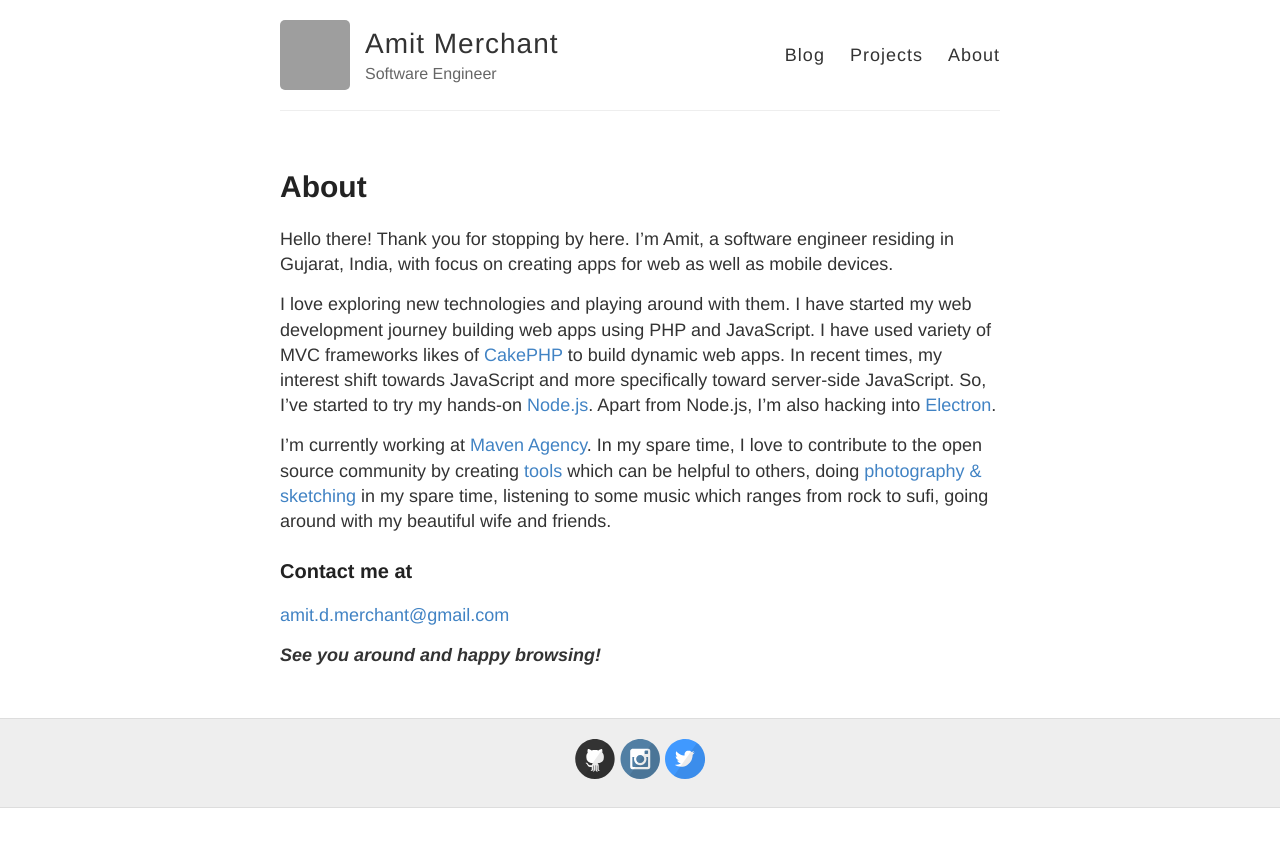
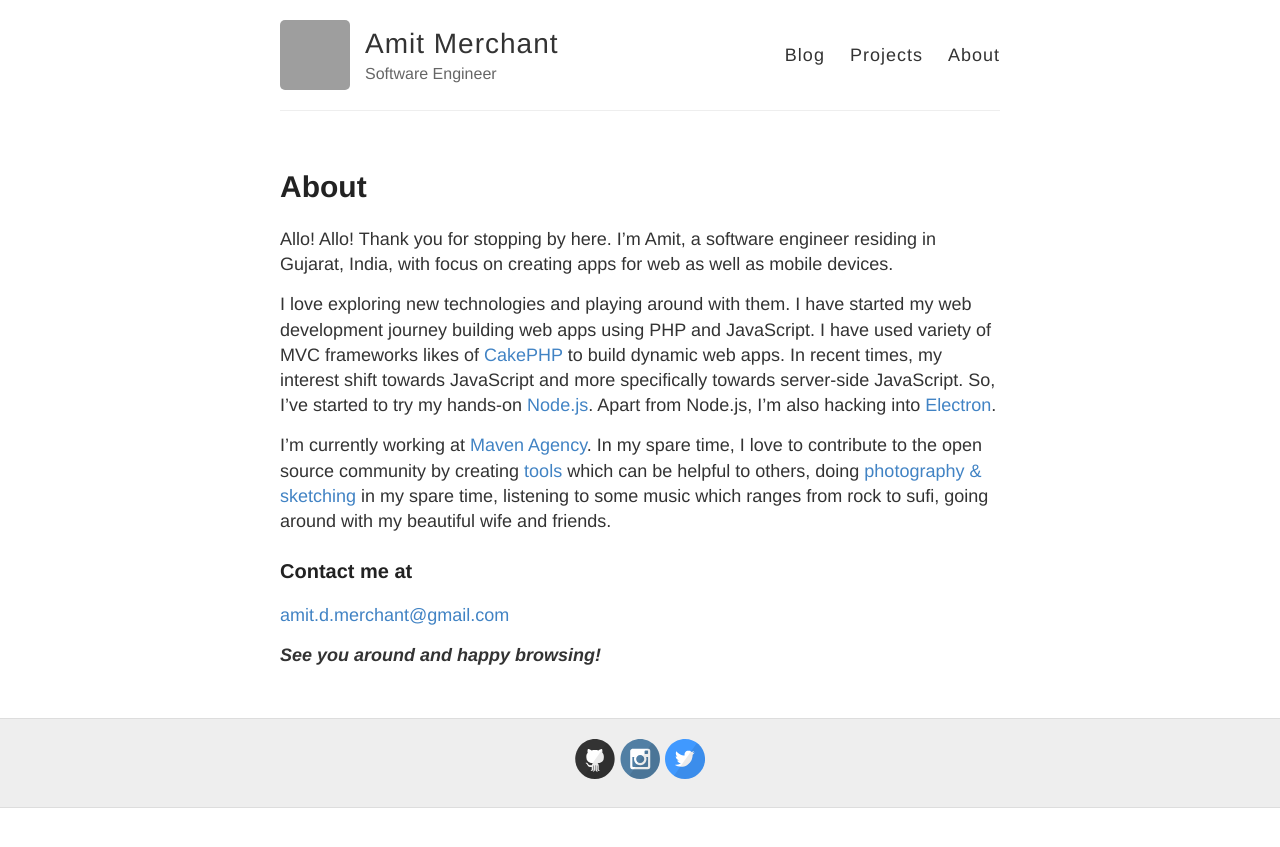
Before and after one commit to varunkumardev/amitmerchant1990.github.io, a Jekyll site: the page built from about.md, in a window 1280 px wide. Shown: the top 847 px of the page. Built offline with Jekyll 4.4.1, drawn with Linux system fonts in a browser that asks for light colours; grey boxes are pictures that could not be loaded.

Commit message:
Update About Page

```diff
--- a/about.md
+++ b/about.md
@@ -4,9 +4,9 @@ title: About
 permalink: /about/
 ---
 
-Hello there! Thank you for stopping by here. I'm Amit, a software engineer residing in Gujarat, India, with focus on creating apps for web as well as mobile devices.
+Allo! Allo! Thank you for stopping by here. I'm Amit, a software engineer residing in Gujarat, India, with focus on creating apps for web as well as mobile devices.
 
-I love exploring new technologies and playing around with them. I have started my web development journey building web apps using PHP and JavaScript. I have used variety of MVC frameworks likes of [CakePHP](http://cakephp.org) to build dynamic web apps. In recent times, my interest shift towards JavaScript and more specifically toward server-side JavaScript. So, I've started to try my hands-on [Node.js](https://nodejs.org/en). Apart from Node.js, I'm also hacking into [Electron](http://electron.atom.io).
+I love exploring new technologies and playing around with them. I have started my web development journey building web apps using PHP and JavaScript. I have used variety of MVC frameworks likes of [CakePHP](http://cakephp.org) to build dynamic web apps. In recent times, my interest shift towards JavaScript and more specifically towards server-side JavaScript. So, I've started to try my hands-on [Node.js](https://nodejs.org/en). Apart from Node.js, I'm also hacking into [Electron](http://electron.atom.io).
 
 I'm currently working at [Maven Agency](http://www.mavenagency.co.za). In my spare time, I love to contribute to the open source community by creating [tools](https://github.com/amitmerchant1990) which can be helpful to others, doing [photography & sketching](https://www.instagram.com/amit_merchant/) in my spare time, listening to some music which ranges from rock to sufi, going around with my beautiful wife and friends.
 
```
